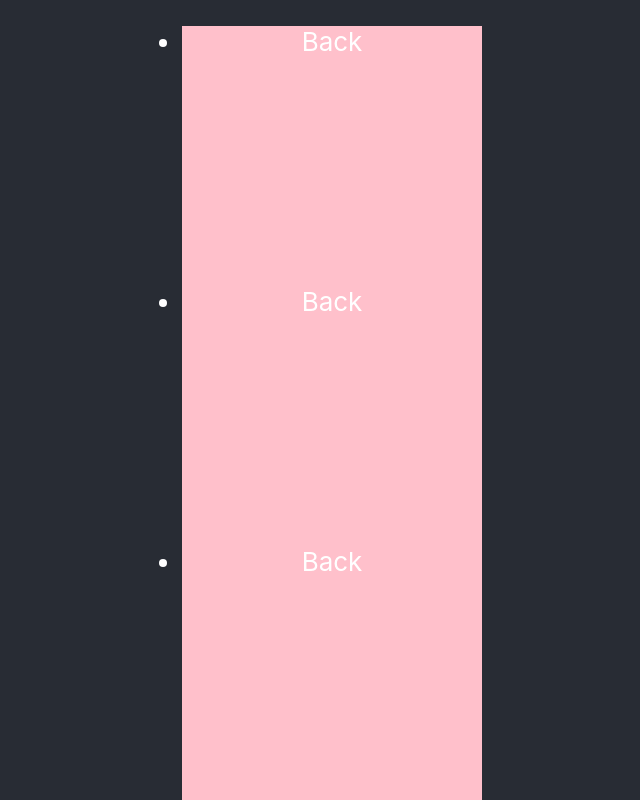
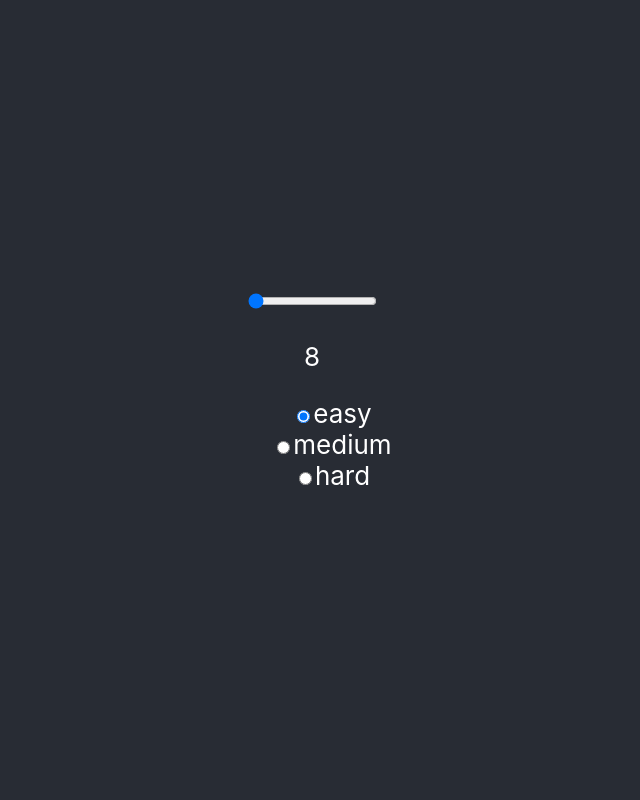
Before and after one commit to matonny/memo, a React (Create React App) app: page / in a window 1280 px wide. Both pictures are taken after a click on the button "game". Shown: the top 800 px of the page, without its empty margins (328-968 px from the left). Built offline with nearby package versions, Linux system fonts and the light colour scheme.

Commit message:
feat: created form for game settings

```diff
--- a/src/App.tsx
+++ b/src/App.tsx
@@ -3,6 +3,7 @@ import { Gameboard } from "./components/Gameboard/Gameboard";
 import "./App.css";
 import { Menu } from "./components/Menu/Menu";
 import { GameState } from "./components/types";
+import { Game } from "./components/Game/Game";
 export const App = () => {
   const [currState, setCurrState] = useState<GameState>("menu");
   console.log(currState);
@@ -10,9 +11,7 @@ export const App = () => {
     <div className="App">
       <header className="App-header">
         {currState == "menu" && <Menu changeState={setCurrState} />}
-        {currState == "game" && (
-          <Gameboard changeState={setCurrState} size={8} />
-        )}
+        {currState == "game" && <Game changeState={setCurrState} />}
         {currState == "customise" && (
           <Gameboard changeState={setCurrState} size={8} />
         )}
--- /dev/null
+++ b/src/components/Game/Game.tsx
@@ -0,0 +1,50 @@
+import { useState } from "react";
+import { Gameboard } from "../Gameboard/Gameboard";
+import { Difficulty, GameState } from "../types";
+type GameProps = {
+  changeState: React.Dispatch<React.SetStateAction<GameState>>;
+};
+export const Game = ({ changeState }: GameProps) => {
+  const difficulties = ["easy", "medium", "hard"] as Difficulty[];
+  const [cardNumber, setCardNumber] = useState(8);
+  const [difficulty, setDifficulty] = useState<Difficulty>("easy");
+  const [play, setPlay] = useState(false);
+  const handleSubmit = (event: React.FormEvent<HTMLFormElement>) => {
+    event.preventDefault();
+    setPlay(true);
+  };
+  const form = (
+    <form onSubmit={(e) => handleSubmit(e)}>
+      <input
+        type="range"
+        min="8"
+        max="40"
+        value={cardNumber}
+        onChange={(e) => setCardNumber(e.target.valueAsNumber)}
+      />
+      <p>{cardNumber}</p>
+      <ul>
+        {difficulties.map((elem) => {
+          return (
+            <div key={elem}>
+              <label>
+                <input
+                  type="radio"
+                  value={elem}
+                  checked={difficulty === elem}
+                  onChange={(e) => setDifficulty(e.target.value as Difficulty)}
+                />
+                {elem}
+              </label>
+            </div>
+          );
+        })}
+      </ul>
+    </form>
+  );
+  return !play ? (
+    form
+  ) : (
+    <Gameboard size={cardNumber} changeState={changeState} />
+  );
+};
--- a/src/components/types.ts
+++ b/src/components/types.ts
@@ -1 +1,3 @@
 export type GameState = "menu" | "game" | "customise" | "score";
+
+export type Difficulty = "easy" | "medium" | "hard";
```
Also changed, not shown: src/components/Game/Game.css (added).
